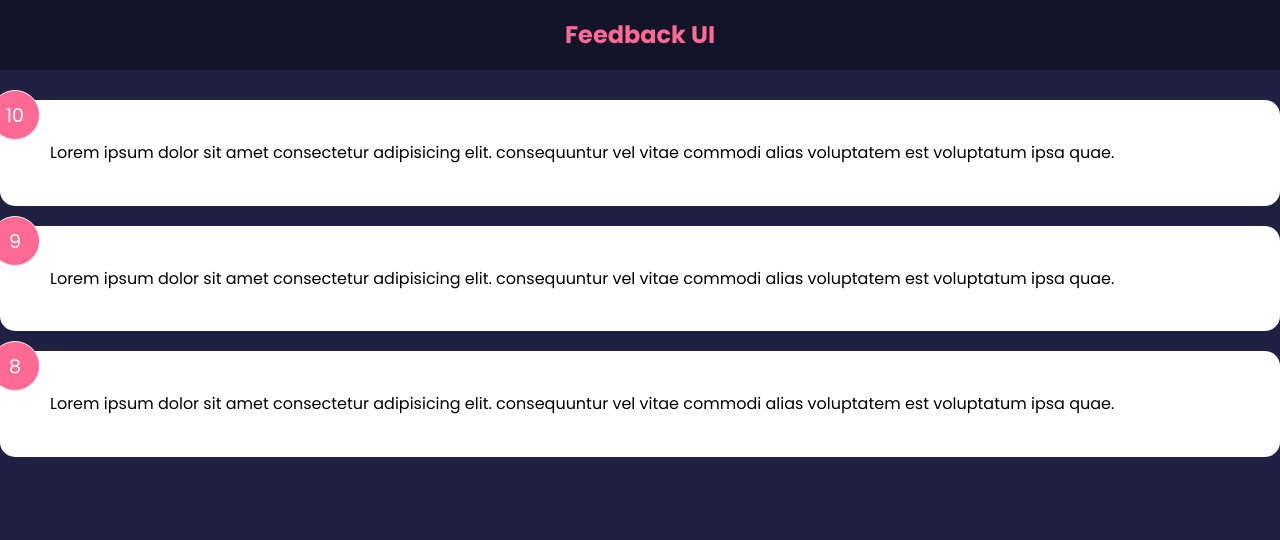
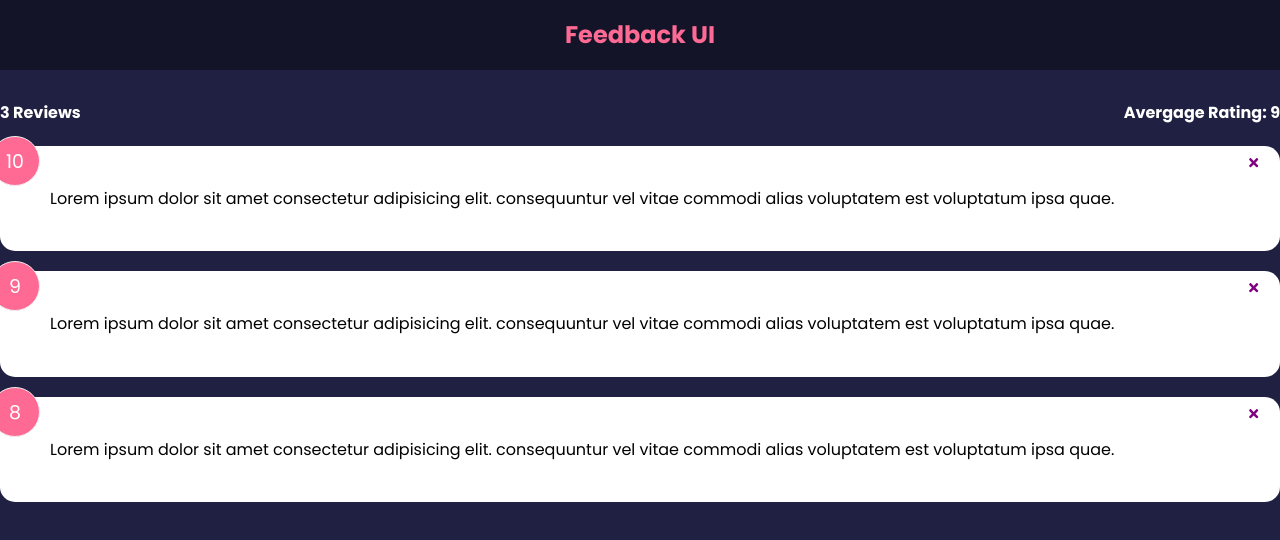
Before and after one commit to coutofilipe/Feedback-App, a React (Create React App) app: page / in a window 1280 px wide. Shown: the top 540 px of the page. Built offline with nearby package versions, Linux system fonts and the light colour scheme.

Commit message:
FeddbackStats Component & Reactivity

```diff
--- a/package.json
+++ b/package.json
@@ -8,6 +8,7 @@
     "@testing-library/user-event": "^13.5.0",
     "react": "^18.2.0",
     "react-dom": "^18.2.0",
+    "react-icons": "^4.4.0",
     "react-scripts": "5.0.1",
     "web-vitals": "^2.1.4"
   },
--- a/src/App.js
+++ b/src/App.js
@@ -2,14 +2,22 @@
 import Header from './components/Header'
 import FeedbackList from './components/FeedbackList'
 import FeedbackData from './data/FeedbackData'
+import FeedbackStats from './components/FeedbackStats'
 
 function App() {
   const [feedback, setFeedback] = useState(FeedbackData)
+
+  const deleteFeedback = (id) => {
+    if (window.confirm('Are you sure you want to delete?')) {
+      setFeedback(feedback.filter((item) => item.id !== id))
+    }
+  }
   return (
     <>
       <Header />
       <div className='contianer'>
-        <FeedbackList feedback={feedback} />
+        <FeedbackStats feedback={feedback} />
+        <FeedbackList feedback={feedback} handleDeleteProp={deleteFeedback} />
       </div>
     </>
   )
--- a/src/components/FeedbackItem.jsx
+++ b/src/components/FeedbackItem.jsx
@@ -1,12 +1,17 @@
+import { FaTimes } from 'react-icons/fa'
 import PropTypes from 'prop-types'
-import Card from "./shared/Card"
+import Card from './shared/Card'
 
-function FeedbackItem({ item }) {
-
+function FeedbackItem({ item, handleDelete }) {
   return (
     <Card>
-      <div className="num-display">{item.rating}</div>
-      <div className="text display">{item.text} </div>
+      <div className='num-display'>{item.rating}</div>
+      <button onClick={() =>
+        handleDelete(item.id)}
+        className='close'>
+        <FaTimes color='purple' />
+      </button>
+      <div className='text display'>{item.text} </div>
     </Card>
   )
 }
--- a/src/components/FeedbackList.jsx
+++ b/src/components/FeedbackList.jsx
@@ -1,14 +1,19 @@
 import PropTypes from 'prop-types'
 import FeedbackItem from "./FeedbackItem"
 
-function FeedbackList({ feedback }) {
+function FeedbackList({ feedback, handleDeleteProp }) {
   if (!feedback || feedback.length === 0) {
     return <p>No feedback yet</p>
   }
   return (
     <div className="feedback-list">
       {feedback.map((item) => (
-        <FeedbackItem key={item.id} item={item} />
+        <FeedbackItem
+          key={item.id}
+          item={item}
+          // handleDelete is a prop of feedbacklist
+          handleDelete={handleDeleteProp}
+        />
       ))}
     </div>
   )
--- /dev/null
+++ b/src/components/FeedbackStats.jsx
@@ -0,0 +1,24 @@
+import PropTypes from 'prop-types'
+
+function FeedbackStats({ feedback }) {
+  // calculate ratings avg
+  let average = feedback.reduce((accumulator, currentValue) => {
+    return accumulator + currentValue.rating
+  }, 0) / feedback.length
+
+  average = average.toFixed(1).replace(/[.,]0$/, '')
+
+
+  return (
+    <div className="feedback-stats">
+      <h4>{feedback.length} Reviews</h4>
+      <h4>Avergage Rating: {isNaN(average) ? 0 : average}</h4>
+    </div>
+  )
+}
+
+FeedbackStats.propTypes = {
+  feedback: PropTypes.array.isRequired,
+}
+
+export default FeedbackStats
--- a/src/components/shared/Card.jsx
+++ b/src/components/shared/Card.jsx
@@ -1,7 +1,7 @@
 import PropTypes from 'prop-types'
 
 function Card({ children, reverse }) {
-  // conditional Class
+  // if you want to use conditional Class uncomment the following line
   // return <div className={`card ${reverse && `reverse`}`}>{children}</div>
 
   return (
@@ -26,5 +26,4 @@
   reverse: PropTypes.bool
 }
 
-
 export default Card
--- a/src/index.js
+++ b/src/index.js
@@ -1,12 +1,20 @@
-import React, { StrictMode } from "react";
-import ReactDOM from 'react-dom';
-import './index.css';
-import App from './App';
+import React, { StrictMode } from 'react'
+import { createRoot } from 'react-dom/client'
+import './index.css'
+import App from './App'
 
-
-ReactDOM.render(
+const container = document.getElementById('root')
+const root = createRoot(container)
+root.render(
   <StrictMode>
     <App />
-  </StrictMode>,
-  document.getElementById('root')
-);
+  </StrictMode>
+)
+
+// React 17 version:
+// ReactDOM.render(
+//   <StrictMode>
+//     <App />
+//   </StrictMode>,
+//   document.getElementById('root')
+// );
```
Also changed, not shown: 1 other file (tests, documents, lock files or other folders).
